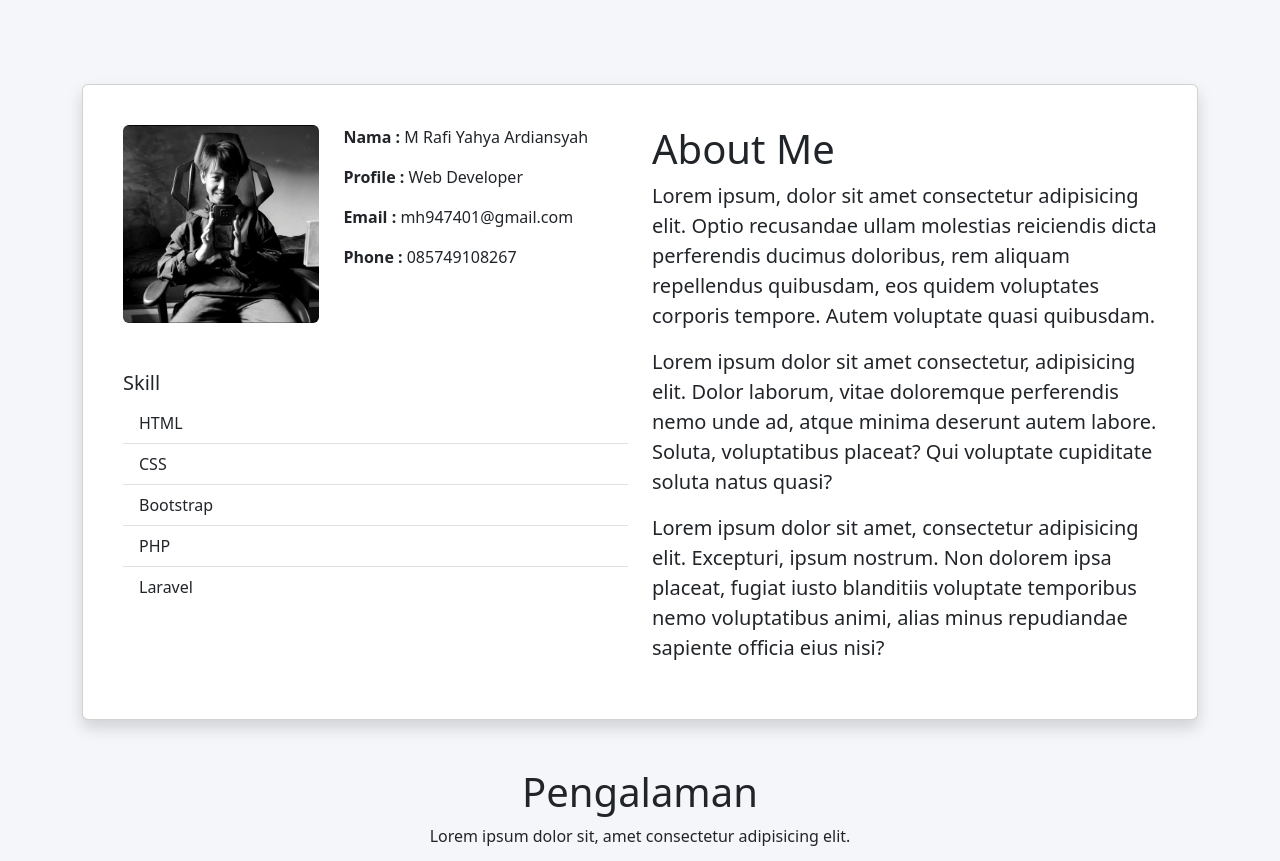
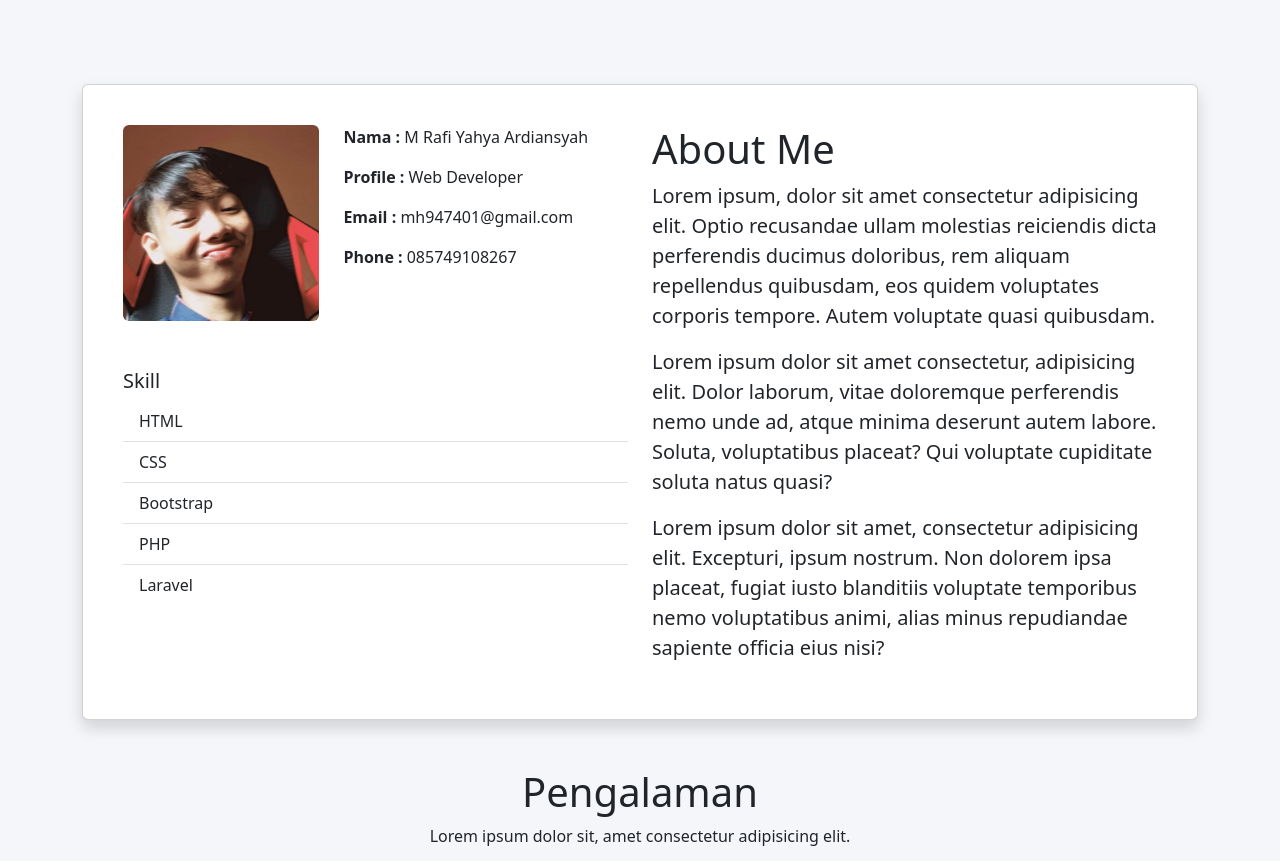
Before and after one commit to CNS-XD/CNS-XD.github.io, a plain HTML site: page index.html in a window 1280 px wide. Shown: the part 820-1681 px from the top of the page. Drawn offline with Linux system fonts and the light colour scheme.

Commit message:
tambah gambar

```diff
--- a/index.html
+++ b/index.html
@@ -93,7 +93,7 @@
 												<div class="col-md-5">
 													<img
 														class="img-fluid profile rounded"
-														src="img/one.jpg"
+														src="img/aku.jpg"
 														alt=""
 													/>
 												</div>
```
Also changed, not shown: img/aku.jpg (added).
